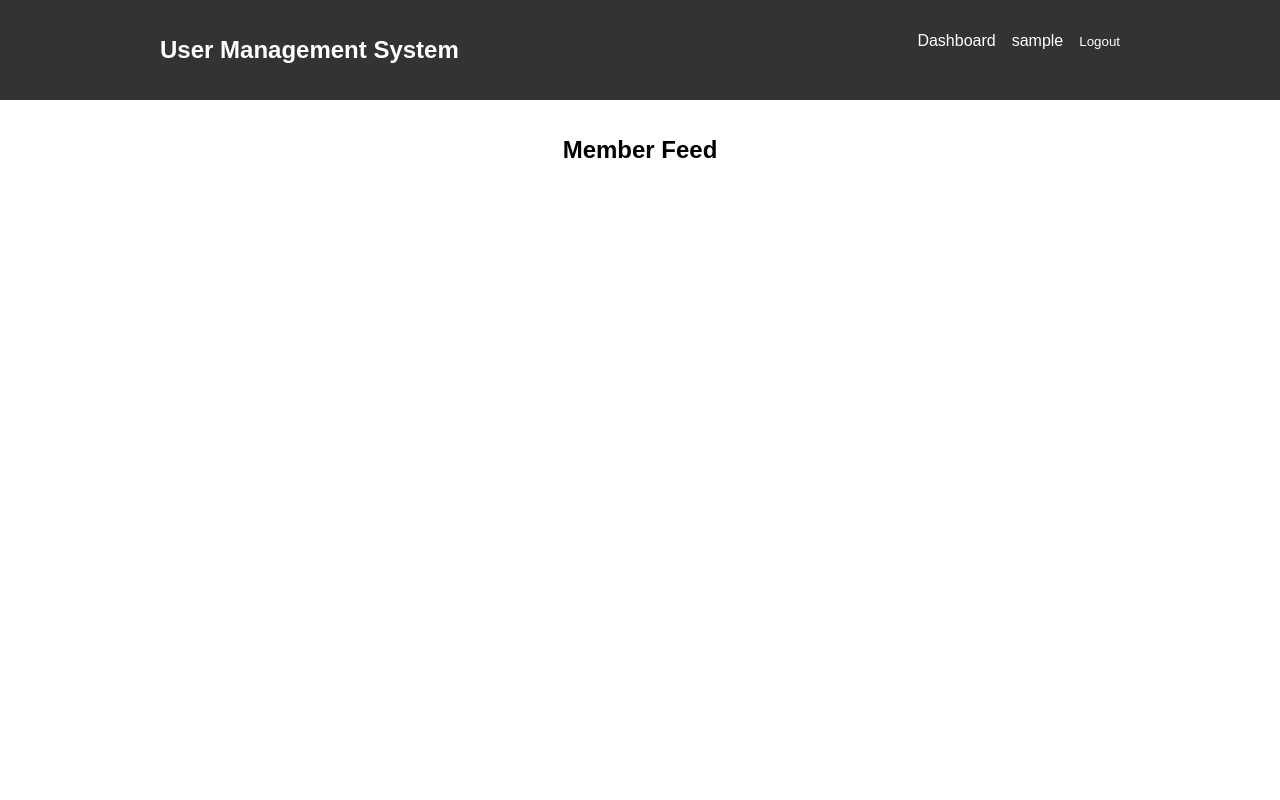
After one commit to MyatThihaNaing-mthn/simple-user-management, a PHP site: page /member/feed in a window 1280 px wide. The commit adds this page. Run offline with PHP 8.4, Linux system fonts and the light colour scheme; the visitor is signed in with stand-in values (Sample User, id 1); some libraries are stand-ins or nearby versions.

Commit message:
added more  protected route

```diff
--- a/index.php
+++ b/index.php
@@ -40,6 +40,9 @@ switch ($request) {
     case '/admin/dashboard':
         $content = 'views/admin/AdminDashboard.php';
         break;
+    case '/member/feed':
+        $content = 'views/member/Feed.php';
+        break;
     default:
         header("HTTP/1.0 404 Not Found");
         $content = 'views/error/404.php';
@@ -72,7 +75,7 @@ if (!file_exists($content)) {
         <div>
             <ul>
                 <?php if (isset($_SESSION['userId']) && isset($_SESSION['username'])): ?>
-                    <?php if ($_SESSION['role'] === strtolower(UserRole::MEMBER->name)): ?>
+                    <?php if ($_SESSION['role'] === strtolower(UserRole::ADMIN->name)): ?>
                         <li><a href="/admin/dashboard">Dashboard</a></li>
                     <?php endif; ?>
                     <li><a href="#"> <?php echo $_SESSION['username'] ?> </a></li>
--- a/views/index.php
+++ b/views/index.php
@@ -1,3 +1,4 @@
 <div>
     <h2>Home Page</h2>
+    <a href="/member/feed">Go to Feed</a>
 </div>
--- /dev/null
+++ b/views/member/Feed.php
@@ -0,0 +1,14 @@
+<?php
+
+
+// Assuming that admin can also see the feed
+if($_SESSION['role'] !== strtolower(UserRole::MEMBER->name) && $_SESSION['role'] !== strtolower(UserRole::ADMIN->name)){
+    header("Location: /login");
+    exit();
+}
+
+?>
+
+<div>
+    <h2>Member Feed</h2>
+</div>
```
